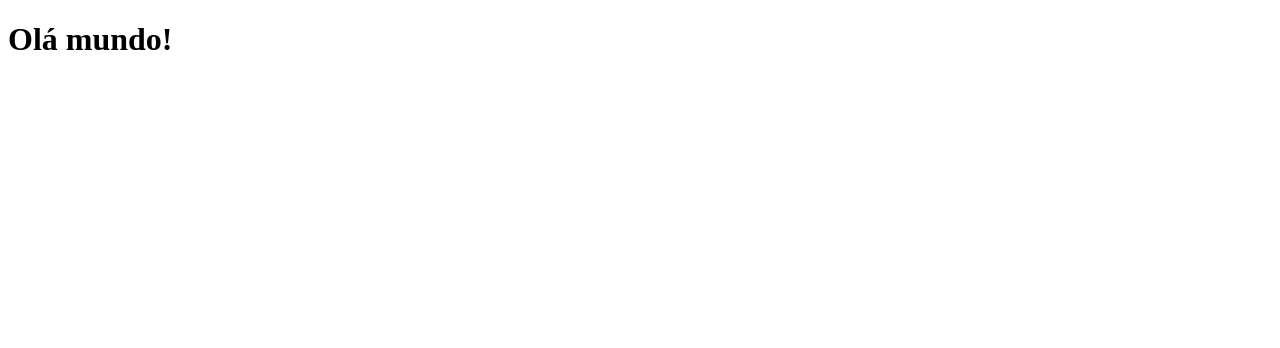
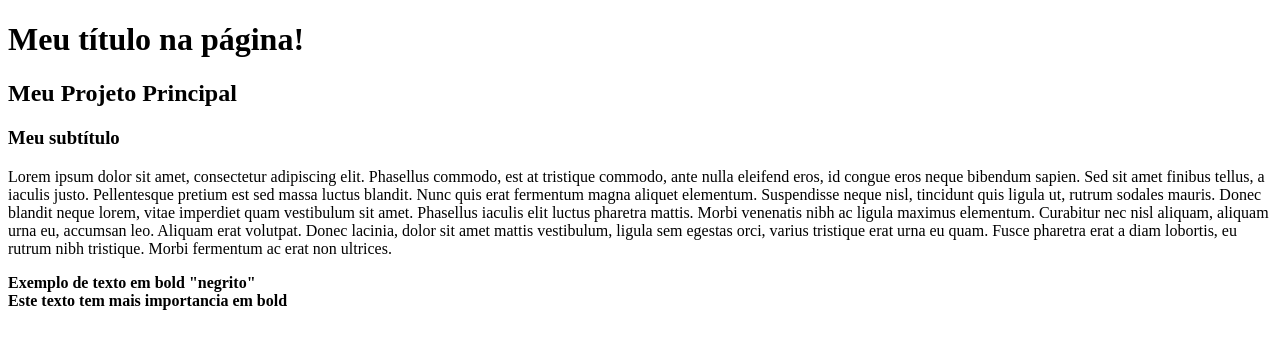
Before and after one commit to Renato-dos-Santos-Alves/web-basico, a plain HTML site: page basicoWeb/src/index.html in a window 1280 px wide. Drawn offline with Linux system fonts and the light colour scheme.

Commit message:
Formatações de texto

```diff
--- a/basicoWeb/src/index.html
+++ b/basicoWeb/src/index.html
@@ -5,6 +5,25 @@
     <title>SimpleSite</title>
 </head>
 <body>
-<H1>Olá mundo!</H1>
+<H1>Meu título na página!</H1>
+
+<h2>Meu Projeto Principal</h2>
+
+<h3>Meu subtítulo</h3>
+
+<p>Lorem ipsum dolor sit amet, consectetur adipiscing elit. Phasellus commodo, est at tristique commodo,
+    ante nulla eleifend eros, id congue eros neque bibendum sapien. Sed sit amet finibus tellus, a iaculis justo.
+    Pellentesque pretium est sed massa luctus blandit. Nunc quis erat fermentum magna aliquet elementum.
+    Suspendisse neque nisl, tincidunt quis ligula ut, rutrum sodales mauris. Donec blandit neque lorem,
+    vitae imperdiet quam vestibulum sit amet. Phasellus iaculis elit luctus pharetra mattis. Morbi venenatis nibh ac
+    ligula maximus elementum. Curabitur nec nisl aliquam, aliquam urna eu, accumsan leo. Aliquam erat volutpat.
+    Donec lacinia, dolor sit amet mattis vestibulum, ligula sem egestas orci, varius tristique erat urna eu quam.
+    Fusce pharetra erat a diam lobortis, eu rutrum nibh tristique. Morbi fermentum ac erat non ultrices.
+</p>
+
+<b>Exemplo de texto em bold "negrito"</b>
+
+<br><strong>Este texto tem mais importancia em bold</strong>
+
 </body>
 </html>
```
